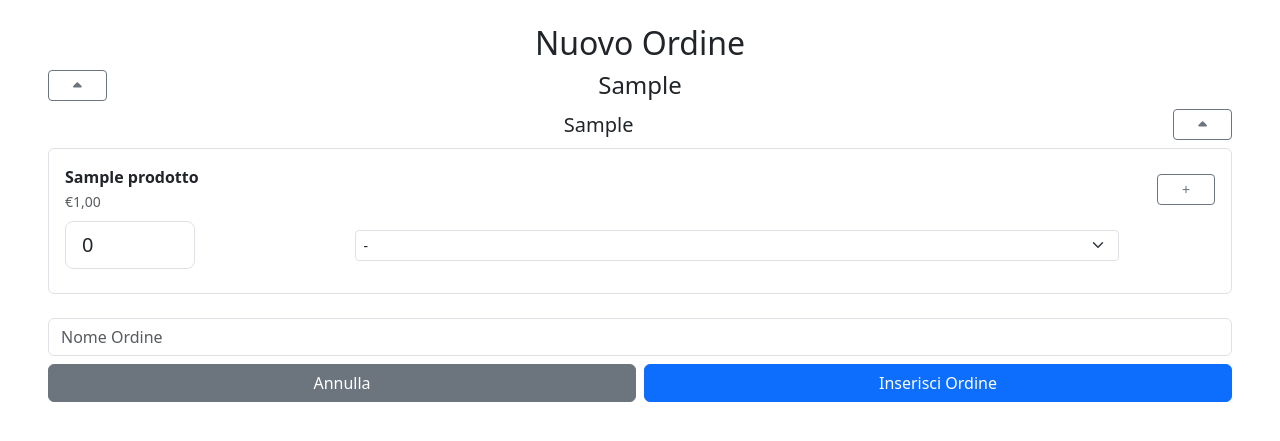
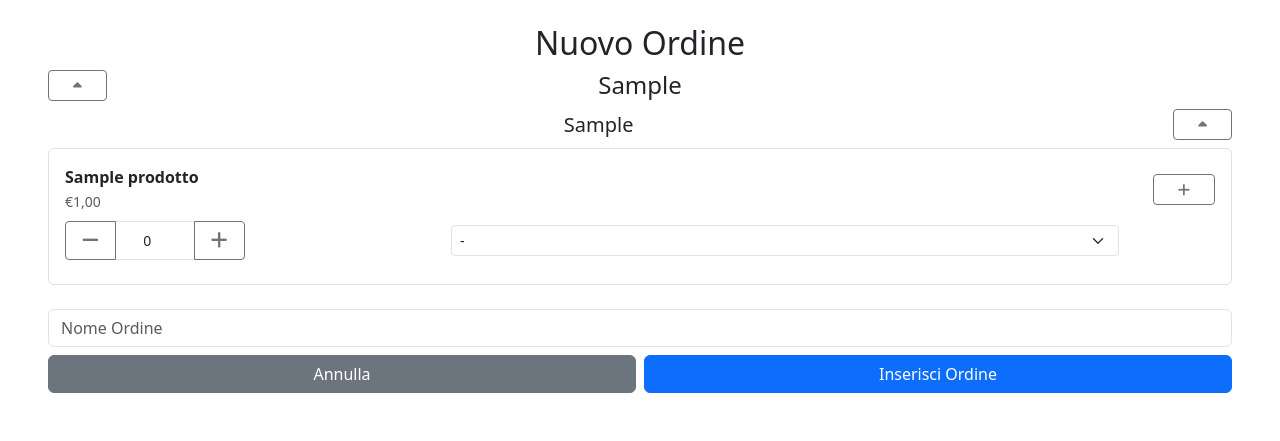
Before and after one commit to scinny91/bar, a Django app: page /ordini/inserimento/nuovo/ in a window 1280 px wide. Shown: the part 80-521 px from the top of the page. Run offline with Django 4.2, Linux system fonts and the light colour scheme; a user stored in the database is signed in; tables that the repository leaves empty hold one stand-in row (values such as "Sample post").

Commit message:
rev form nuovo ordine per essere ottimizzato sul cellulare

```diff
--- a/bar/templates/ordini/ordine_form.html
+++ b/bar/templates/ordini/ordine_form.html
@@ -1,5 +1,6 @@
 {% extends 'bar/base.html' %}
-{% load dict_extras %} {# serve per dict_get #}
+{% load dict_extras %}
+
 {% block content %}
 <div class="container-fluid mt-4">
   <h2 class="text-center">{{ titolo_pagina }}</h2>
@@ -24,11 +25,7 @@
         <div class="col text-center">
           <h4 class="m-0">{{ categoria_group.grouper }}</h4>
         </div>
-
-        <div class="col-1 text-end">
-
-          <!-- spazio a sinistra per bilanciamento, opzionale -->
-        </div>
+        <div class="col-1 text-end"></div>
       </div>
 
       <div class="collapse show" id="categoria-{{ forloop.counter }}">
@@ -58,34 +55,44 @@
                     <strong>{{ prodotto.nome }}</strong><br>
                     <small class="text-muted">€{{ prodotto.prezzo }}</small>
                   </div>
-                  <button type="button" class="btn btn-sm btn-outline-secondary px-4" onclick="aggiungiRiga({{ prodotto.id }})">+</button>
+                  <button type="button" class="btn btn-sm btn-outline-secondary px-4" onclick="aggiungiRiga({{ prodotto.id }})">
+                    <i class="fa-solid fa-plus"></i>
+                  </button>
                 </div>
 
                 <div id="prodotto-{{ prodotto.id }}-container" class="mt-2">
                   {% for riga in prodotto.righe %}
                   <div class="row gx-2 gy-2 align-items-center mb-2">
-                    <div class="col-3">
+                    <div class="col-4">
+                      <div class="input-group input-group-sm">
+                        <button class="btn btn-outline-secondary px-3" type="button" onclick="changeQty(this, -1)">
+                          <i class="fa-solid fa-minus"></i>
+                        </button>
                         <input
                           value="{{ riga.quantita }}"
                           type="number"
                           name="qty_{{ prodotto.id }}[]"
                           min="0"
-                        class="form-control form-control-lg"
-                        placeholder="Quantità"
+                          class="form-control text-center"
+                          placeholder="Qtà"
                           inputmode="numeric"
                           pattern="[0-9]*"
-                        style="min-width: 80px; max-width: 130px;"
+                          style="max-width: 80px;"
                         >
+                        <button class="btn btn-outline-secondary px-3" type="button" onclick="changeQty(this, +1)">
+                          <i class="fa-solid fa-plus"></i>
+                        </button>
                       </div>
-                    <div class="col-8">
+                    </div>
+
+                    <div class="col-7">
                       <select name="opt_{{ prodotto.id }}[]" class="form-select form-select-sm">
                         {% for value, label in opzioni %}
                           <option value="{{ value }}" {% if riga.opzioni.chiave == value %} selected {% endif %}>{{ label }}</option>
                         {% endfor %}
                       </select>
                     </div>
-                    <div class="col-1">
-                    </div>
+                    <div class="col-1"></div>
                   </div>
                   {% endfor %}
                 </div>
@@ -115,42 +122,61 @@
     </div>
   </form>
 </div>
+
+<style>
+.input-group-sm .btn {
+  min-width: 36px;
+  font-size: 1.2rem;
+  padding: 0.25rem 0.5rem;
+}
+</style>
+
 <script>
+function changeQty(btn, delta) {
+    const input = btn.parentElement.querySelector('input[type="number"]');
+    let current = parseInt(input.value) || 0;
+    let newVal = current + delta;
+    const minVal = parseInt(input.min) || 0;
+    input.value = (newVal >= minVal) ? newVal : minVal;
+  }
+
 function aggiungiRiga(prodottoId) {
   const container = document.getElementById(`prodotto-${prodottoId}-container`);
-      console.log('add row')
   const row = document.createElement('div');
-      row.className = 'row gy-2 mb-2';
-
+  row.className = 'row gx-2 gy-2 align-items-center mb-2';
   row.innerHTML = `
-        <div class="col-3">
+    <div class="col-4">
+      <div class="input-group input-group-sm">
+        <button class="btn btn-outline-secondary px-3" type="button" onclick="changeQty(this, -1)">
+          <i class="fa-solid fa-minus"></i>
+        </button>
         <input
-            value="{{ riga.quantita }}"
+          value="0"
           type="number"
           name="qty_${prodottoId}[]"
           min="0"
-            class="form-control form-control-lg"
-            placeholder="Quantità"
+          class="form-control text-center"
           inputmode="numeric"
           pattern="[0-9]*"
-            style="min-width: 80px; max-width: 130px;"
+          style="max-width: 80px;"
         >
+        <button class="btn btn-outline-secondary px-3" type="button" onclick="changeQty(this, +1)">
+          <i class="fa-solid fa-plus"></i>
+        </button>
       </div>
-        <div class="col-8">
-          <select name="opt_${prodottoId}[]" class="form-control">
+    </div>
+    <div class="col-7">
+      <select name="opt_${prodottoId}[]" class="form-select form-select-sm">
         {% for value, label in opzioni %}
           <option value="{{ value }}">{{ label }}</option>
         {% endfor %}
       </select>
     </div>
     <div class="col-1">
-          <button type="button" class="btn btn-outline-danger px-4" onclick="this.closest('.row').remove()">−</button>
+      <button type="button" class="btn btn-outline-danger px-4" onclick="this.closest('.row').remove()"><i class="fa-solid fa-minus"></i></button>
     </div>
   `;
-
   container.appendChild(row);
 }
 </script>
-
-
 {% endblock %}
```
Lines whose indentation alone changed are shown as unchanged.
